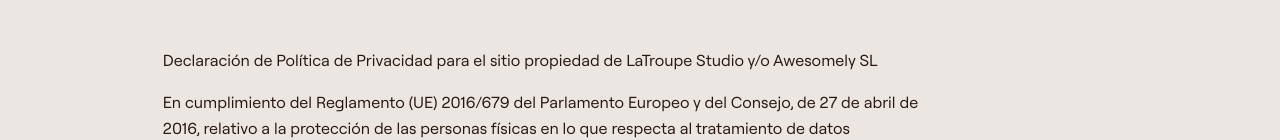
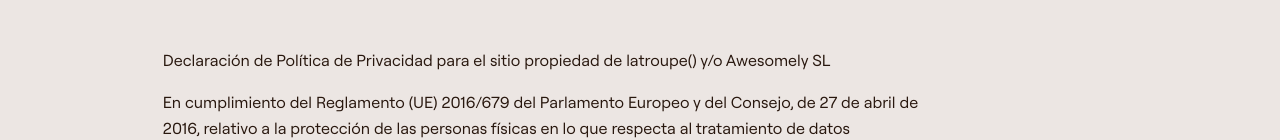
Before and after one commit to LaTroupe-Studio/latroupe-marketing, a Next.js app: page /es/privacidad in a window 1280 px wide. Shown: the part 244-384 px from the top of the page. Built offline with nearby package versions, Linux system fonts and the light colour scheme; no server answers.

Commit message:
fix: write the brand as latroupe() in legal pages

```diff
--- a/src/content/legal-en.ts
+++ b/src/content/legal-en.ts
@@ -2,8 +2,8 @@
   privacy: {
     title: "Privacy Policy",
     metaDescription:
-      "How Awesomely SL (LaTroupe Studio) handles your personal data: what we use it for, on what legal basis and how to exercise your rights.",
-    content: `Privacy Policy Statement for the website owned by LaTroupe Studio and/or Awesomely SL
+      "How Awesomely SL (latroupe()) handles your personal data: what we use it for, on what legal basis and how to exercise your rights.",
+    content: `Privacy Policy Statement for the website owned by latroupe() and/or Awesomely SL
 
 In compliance with Regulation (EU) 2016/679 of the European Parliament and of the Council of 27 April 2016 on the protection of natural persons with regard to the processing of personal data and on the free movement of such data (GDPR), and with the Spanish Organic Law 3/2018 of 5 December on the Protection of Personal Data and the guarantee of digital rights (LOPDGDD), Awesomely SL, as the data controller, informs you that any personal data requested as a result of subscribing to or signing up for any of the services offered on the website will be processed with the necessary security measures. The purpose is to manage and tailor our commercial offerings to your requests in order to provide you with a more personalized and efficient service. Providing the requested information is voluntary, and refusal will result only in the inability to receive the offered services.
 
@@ -46,7 +46,7 @@
   cookies: {
     title: "Cookies Policy",
     metaDescription:
-      "Which cookies the LaTroupe Studio website uses, what each one is for and how to accept, reject or change your choice.",
+      "Which cookies the latroupe() website uses, what each one is for and how to accept, reject or change your choice.",
     content: `In compliance with the information duty set out in Article 22.2 of Law 34/2002 of 11 July on Information Society Services and Electronic Commerce (LSSI-CE), we inform you about the use of cookies on this website.
 
 A cookie is a file that is downloaded onto your computer when accessing certain web pages. Cookies allow a website, among other things, to store and retrieve information about a user's or their device's browsing habits and, depending on the information they contain and the way the user's device is used, they can be used to recognize the user.
@@ -82,10 +82,10 @@
   legalNotice: {
     title: "Legal Notice",
     metaDescription:
-      "Owner details for the LaTroupe Studio website (Awesomely SL) and its terms of use, intellectual property and liability.",
+      "Owner details for the latroupe() website (Awesomely SL) and its terms of use, intellectual property and liability.",
     content: `1. OBJECT AND ACCEPTANCE
 
-This legal notice regulates the use of the website www.latroupestudio.com (hereinafter, THE WEBSITE), owned by Awesomely SL, which operates under the trade name LaTroupe Studio (hereinafter, THE WEBSITE OWNER).
+This legal notice regulates the use of the website www.latroupestudio.com (hereinafter, THE WEBSITE), owned by Awesomely SL, which operates under the trade name latroupe() (hereinafter, THE WEBSITE OWNER).
 
 By browsing the website of THE WEBSITE OWNER, the user acquires the status of a user of the site and implies the full and unreserved acceptance of each and every provision included in this Legal Notice, which may be subject to modifications.
 
--- a/src/content/legal-es.ts
+++ b/src/content/legal-es.ts
@@ -2,8 +2,8 @@
   privacy: {
     title: "Política de privacidad",
     metaDescription:
-      "Cómo trata Awesomely SL (LaTroupe Studio) tus datos personales: para qué los usa, con qué base jurídica y cómo ejercer tus derechos.",
-    content: `Declaración de Política de Privacidad para el sitio propiedad de LaTroupe Studio y/o Awesomely SL
+      "Cómo trata Awesomely SL (latroupe()) tus datos personales: para qué los usa, con qué base jurídica y cómo ejercer tus derechos.",
+    content: `Declaración de Política de Privacidad para el sitio propiedad de latroupe() y/o Awesomely SL
 
 En cumplimiento del Reglamento (UE) 2016/679 del Parlamento Europeo y del Consejo, de 27 de abril de 2016, relativo a la protección de las personas físicas en lo que respecta al tratamiento de datos personales y a la libre circulación de estos datos (RGPD), y de la Ley Orgánica 3/2018, de 5 de diciembre, de Protección de Datos Personales y garantía de los derechos digitales (LOPDGDD), Awesomely SL, como responsable del tratamiento, le informa de que los datos personales que puedan requerirse como consecuencia de la suscripción o alta en alguno de los servicios ofrecidos por el sitio web serán tratados con las medidas de seguridad necesarias, con la finalidad de gestionar y adecuar nuestras ofertas comerciales a sus peticiones para poder ofrecerle un servicio más personalizado y eficaz. La entrega de la información solicitada tiene carácter voluntario y su negativa tiene como única consecuencia el no poder percibir los servicios que se ofrecen.
 
@@ -46,7 +46,7 @@
   cookies: {
     title: "Política de cookies",
     metaDescription:
-      "Qué cookies usa la web de LaTroupe Studio, para qué sirve cada una y cómo aceptarlas, rechazarlas o cambiar tu elección.",
+      "Qué cookies usa la web de latroupe(), para qué sirve cada una y cómo aceptarlas, rechazarlas o cambiar tu elección.",
     content: `En cumplimiento del deber de información recogido en el artículo 22.2 de la Ley 34/2002, de 11 de julio, de Servicios de la Sociedad de la Información y de Comercio Electrónico (LSSI-CE), le informamos sobre el uso de cookies en este sitio web.
 
 Una cookie es un fichero que se descarga en su ordenador al acceder a determinadas páginas web. Las cookies permiten a una página web, entre otras cosas, almacenar y recuperar información sobre los hábitos de navegación de un usuario o de su equipo y, dependiendo de la información que contengan y de la forma en que utilice su equipo, pueden utilizarse para reconocer al usuario.
@@ -82,10 +82,10 @@
   legalNotice: {
     title: "Aviso Legal",
     metaDescription:
-      "Datos del titular de la web de LaTroupe Studio (Awesomely SL) y condiciones de uso, propiedad intelectual y responsabilidad.",
+      "Datos del titular de la web de latroupe() (Awesomely SL) y condiciones de uso, propiedad intelectual y responsabilidad.",
     content: `1. OBJETO Y ACEPTACIÓN
 
-El presente aviso legal regula el uso del sitio web www.latroupestudio.com (en adelante, LA WEB), del que es titular Awesomely SL, que opera bajo el nombre comercial LaTroupe Studio (en adelante, EL PROPIETARIO DE LA WEB).
+El presente aviso legal regula el uso del sitio web www.latroupestudio.com (en adelante, LA WEB), del que es titular Awesomely SL, que opera bajo el nombre comercial latroupe() (en adelante, EL PROPIETARIO DE LA WEB).
 
 La navegación por el sitio web de EL PROPIETARIO DE LA WEB atribuye la condición de usuario del mismo e implica la aceptación plena y sin reservas de todas y cada una de las disposiciones incluidas en este Aviso Legal, que pueden sufrir modificaciones.
 
--- a/src/lib/legal-metadata.ts
+++ b/src/lib/legal-metadata.ts
@@ -26,7 +26,7 @@
  */
 export function getLegalMetadata(section: LegalSection, loc: Locale): Metadata {
   const { title: pageTitle, metaDescription: description } = getLegal(loc)[section];
-  const title = `${pageTitle} · LaTroupe Studio`;
+  const title = `${pageTitle} · latroupe()`;
   const path = (l: Locale) => `/${l}/${slugs[section][l]}`;
 
   return {
@@ -45,7 +45,7 @@
       description,
       type: "website",
       url: `${SITE_URL}${path(loc)}`,
-      siteName: "LaTroupe Studio",
+      siteName: "latroupe()",
       locale: loc === "es" ? "es_ES" : "en_GB",
     },
   };
```
